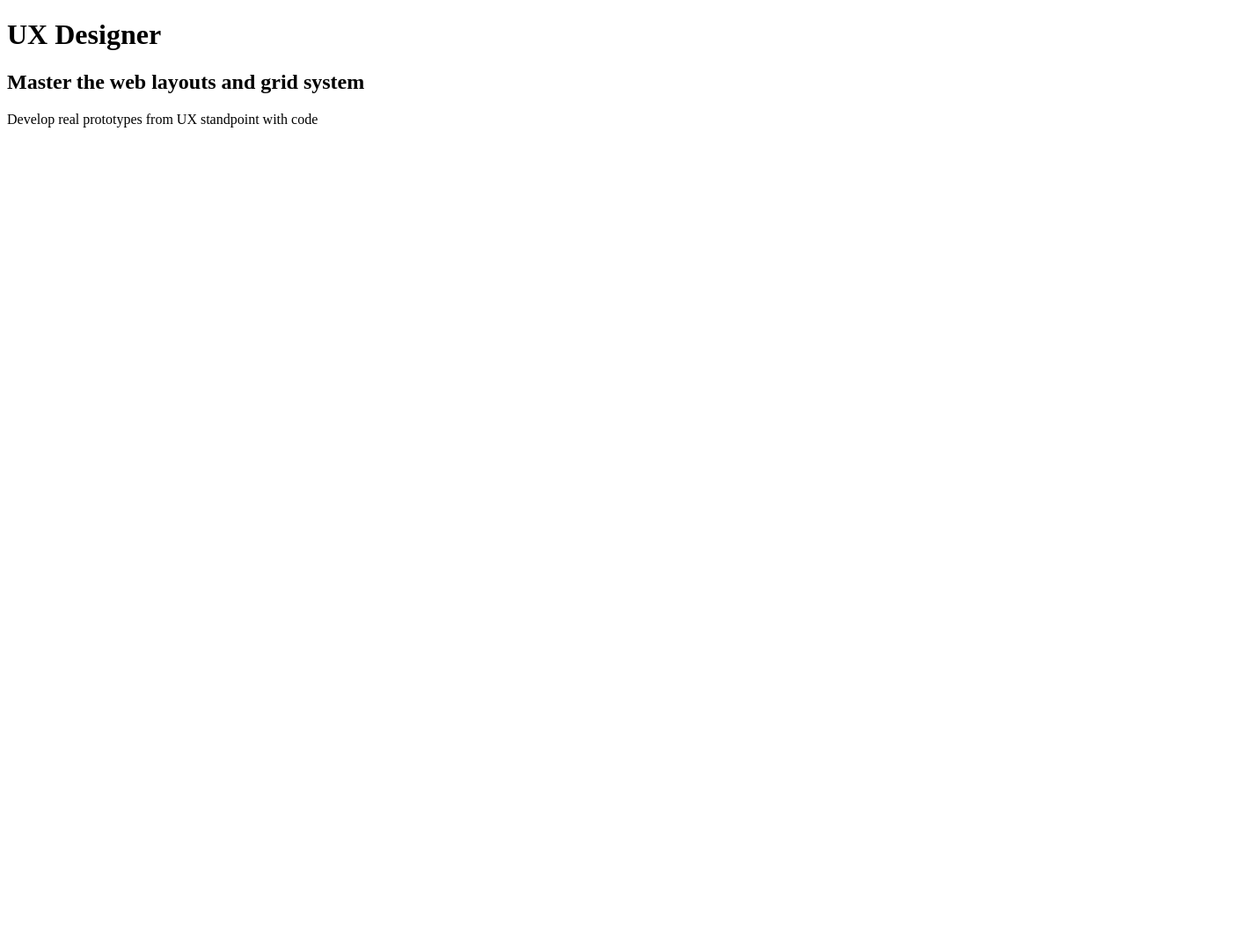
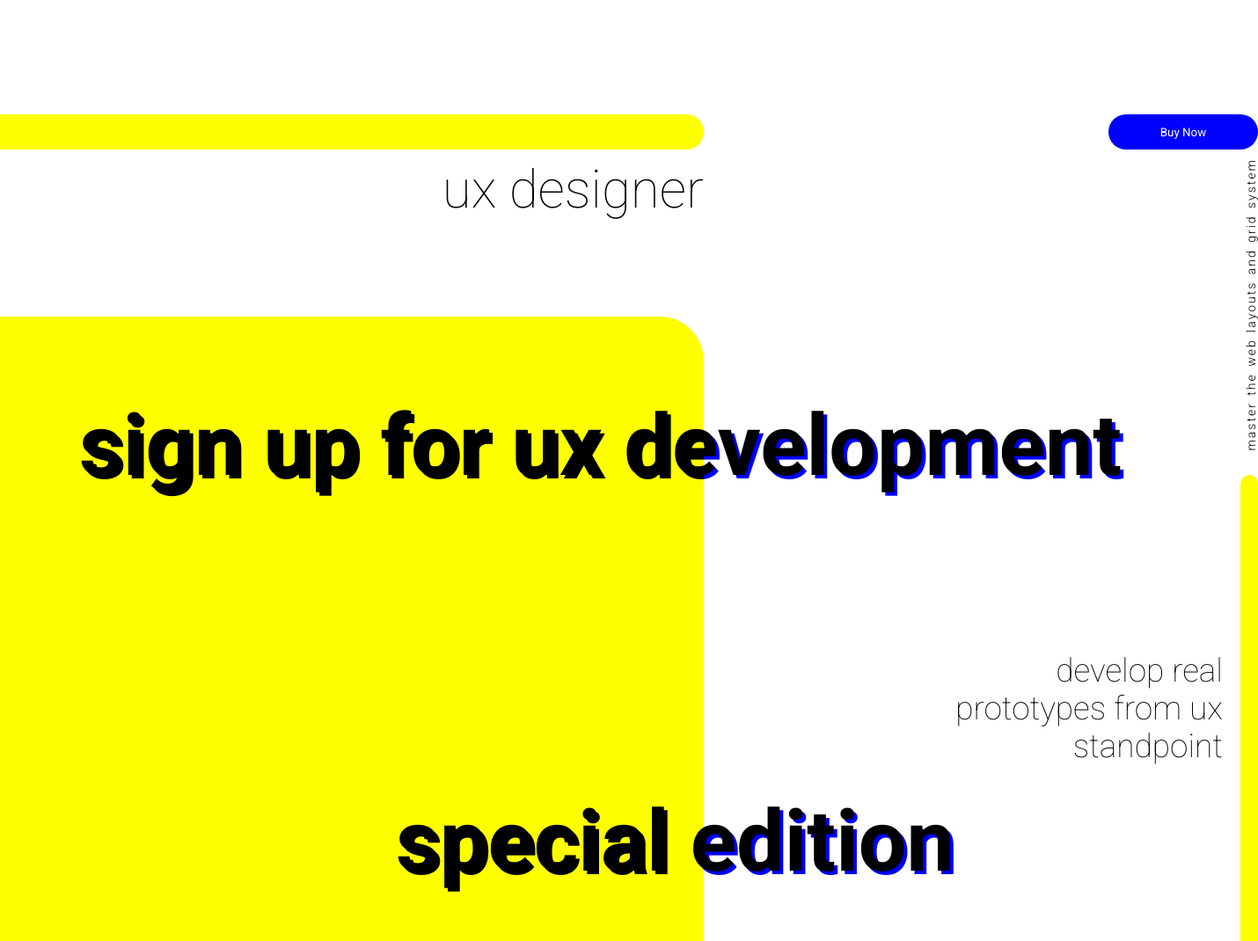
Before and after one commit to boroji/MarektingTypography, a plain HTML site: page index.html in a window 1280 px wide. Shown: the whole page at 88% size, 1430 px wide, since content can reach past the window. Before the commit the page ends 800 px from the top, so only its background shows below. Drawn offline with Linux system fonts and the light colour scheme.

Commit message:
added styling and css

```diff
--- a/index.html
+++ b/index.html
@@ -14,8 +14,11 @@
     <h1>UX Designer</h1>
     <aside></aside>
     <h2>Master the web layouts and grid system</h2>
-    <p>Develop real prototypes from UX standpoint with code</p>
+    <p>Develop real prototypes from UX standpoint</p>
     <main></main>
+    <h3>Special Edition</h3>
+    <h3>Sign up for ux Development</h3>
+    <button>Buy Now</button>
 
     <script src="index.js"></script>
 </body>
--- a/style.css
+++ b/style.css
@@ -0,0 +1,114 @@
+@import url('https://fonts.googleapis.com/css2?family=Roboto:wght@100;300;400;700;900&display=swap');
+
+* {
+    margin: 0;
+    padding: 0;
+    box-sizing: border-box;
+    font-family: 'Roboto', sans-serif;
+}
+
+*:before,
+*:after {
+    box-sizing: border-box;
+}
+
+:root {
+    --primary: hsl(60, 100%, 50%);
+    --accent: hsl(240, 100%, 50%);
+    --negative: hsl(0, 0%, 100%);
+    --shadow: hsl(0, 0%, 0%);
+}
+
+body {
+    width: 100%;
+    display: grid;
+    grid: repeat(12, 80px) / repeat(18, 80px);
+    gap: 10px;
+    overflow-x: hidden;
+}
+
+a:link, a:visited, a:active {
+    text-decoration: none;
+    color: #fff;
+}
+
+h1, h2, h3, p {
+    text-transform: lowercase;
+    color: var(--shadow);
+}
+
+header {
+    background-color: var(--primary);
+    grid-area: 2 / 1 / span 1 / span 9;
+    border-radius: 0 50px 50px 0;
+    height: 40px;
+    align-self: flex-end;
+}
+
+h1 {
+    font-size: 60px;
+    grid-area: 3 / 1 / span 1 / span 9;
+    justify-self: flex-end;
+    font-weight: 100;
+}
+
+aside {
+    grid-area: 7 / 16 / 13 / span 1;
+    background-color: var(--primary);
+    border-radius: 50px 50px 0 0;
+    width: 20px;
+    justify-self: flex-end;
+}
+
+h2 {
+    grid-area: 3 / 16 / 8 / span 1;
+    font-size: 14px;
+    font-weight: 300;
+    writing-mode: vertical-rl;
+    letter-spacing: 2px;
+    word-spacing: 2px;
+    transform: rotate(180deg);
+    justify-self: flex-end;
+    align-self: flex-start;
+}
+
+p {
+    grid-area: 7 / 13 / 13 / 17 ;
+    text-align: right;
+    font-size: 37px;
+    font-weight: 100;
+    align-self: center;
+    padding-right: 40px;
+}
+
+main {
+    background-color: var(--primary);
+    grid-area: 5 / 1 / 13 / span 9;
+    border-radius: 0 50px 0 0;
+}
+
+h3 {
+    font-size: 97px;
+    mix-blend-mode: darken;
+    text-shadow: 4px 4px 0px var(--accent);
+}
+
+h3:nth-of-type(1) {
+    grid-area: 11 / 6 / span 2 / 17;
+}
+
+h3:nth-of-type(2) {
+    grid-area: 6 / 2 / span 2 / 17;
+}
+
+button {
+    grid-area: 2 / 15 / span 1 / span 2;
+    height: 40px;
+    outline: none;
+    border: none;
+    background-color: var(--accent);
+    color: var(--negative);
+    border-radius: 50px;
+    align-self: flex-end;
+    cursor: pointer;
+}
```
